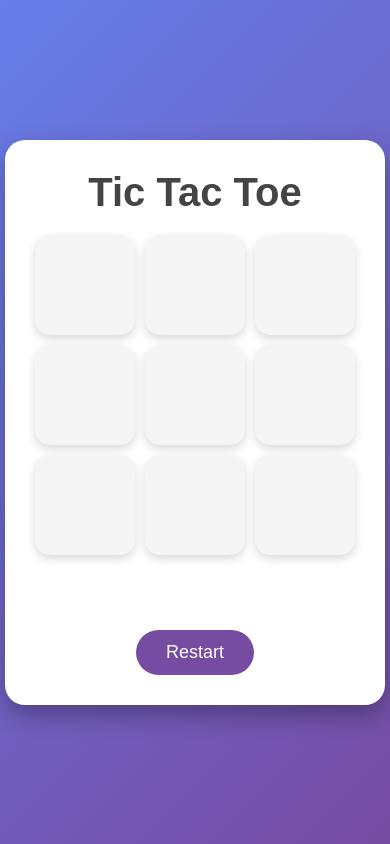
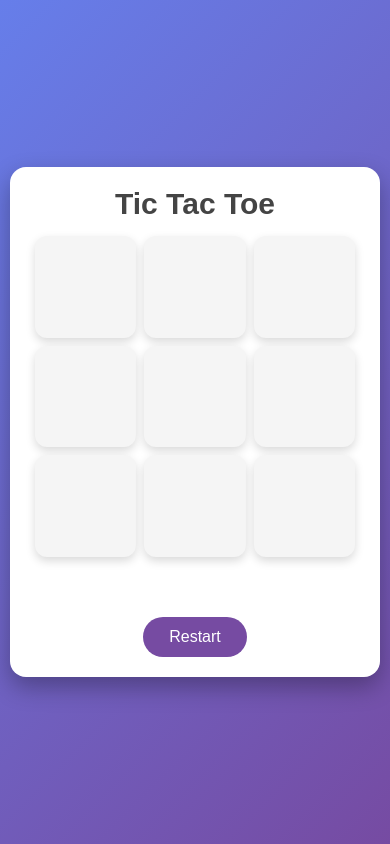
Before and after one commit to Sh-B053/task-5_nti, a plain HTML site: page index.html in a window 390 px wide. Drawn offline with Linux system fonts and the light colour scheme.

Commit message:
Update project

```diff
--- a/style.css
+++ b/style.css
@@ -6,14 +6,19 @@
 }
 
 body{
-    height: 100vh;
+    min-height: 100vh;
+    min-height: 100svh;
+    padding: 15px;
     display: flex;
     justify-content: center;
     align-items: center;
     background: linear-gradient(135deg,#667eea,#764ba2);
+    background-attachment: fixed;
 }
 
 .container{
+    width: 100%;
+    max-width: 400px;
     background: #fff;
     padding: 30px;
     border-radius: 20px;
@@ -29,25 +34,29 @@ h1{
 
 .board{
     display: grid;
-    grid-template-columns: repeat(3,100px);
+    grid-template-columns: repeat(3, 1fr);
     gap: 10px;
-    margin: 20px 0;
+    width: 100%;
+    max-width: 320px;
+    margin: 20px auto;
 }
 
 .cell{
-    width: 100px;
-    height: 100px;
+    width: 100%;
+    aspect-ratio: 1 / 1;
     background: #f5f5f5;
     border-radius: 15px;
     display: flex;
     justify-content: center;
     align-items: center;
-    font-size: 55px;
+    font-size: clamp(32px, 13vw, 55px);
     font-weight: bold;
     color: #764ba2;
     cursor: pointer;
     transition: .3s;
     box-shadow: 0 4px 10px rgba(0,0,0,.15);
+    -webkit-tap-highlight-color: transparent;
+    user-select: none;
 }
 
 .cell:hover{
@@ -78,3 +87,85 @@ button:hover{
     background: #5c3690;
     transform: translateY(-2px);
 }
+
+/* ---------- Responsive ---------- */
+
+/* Touch devices: hover effects stick after a tap, so skip the zoom */
+@media (hover: none){
+    .cell:hover{
+        background: #f5f5f5;
+        transform: none;
+    }
+    button:hover{
+        background: #764ba2;
+        transform: none;
+    }
+}
+
+@media (max-width: 480px){
+    body{
+        padding: 10px;
+    }
+    .container{
+        padding: 20px 15px;
+        border-radius: 16px;
+    }
+    h1{
+        font-size: 30px;
+        margin-bottom: 10px;
+    }
+    .board{
+        gap: 8px;
+        margin: 15px auto;
+    }
+    .cell{
+        border-radius: 12px;
+    }
+    .result{
+        font-size: 20px;
+        min-height: 30px;
+        margin-bottom: 15px;
+    }
+    button{
+        padding: 11px 26px;
+        font-size: 16px;
+    }
+}
+
+@media (max-width: 340px){
+    h1{
+        font-size: 26px;
+    }
+    .board{
+        gap: 6px;
+    }
+}
+
+/* Short landscape phones: keep everything on screen */
+@media (max-height: 520px) and (orientation: landscape){
+    body{
+        align-items: flex-start;
+    }
+    .container{
+        max-width: 340px;
+        padding: 15px;
+    }
+    h1{
+        font-size: 24px;
+        margin-bottom: 5px;
+    }
+    .board{
+        max-width: 200px;
+        gap: 6px;
+        margin: 10px auto;
+    }
+    .cell{
+        font-size: 30px;
+        border-radius: 10px;
+    }
+    .result{
+        font-size: 18px;
+        min-height: 24px;
+        margin-bottom: 10px;
+    }
+}
```
